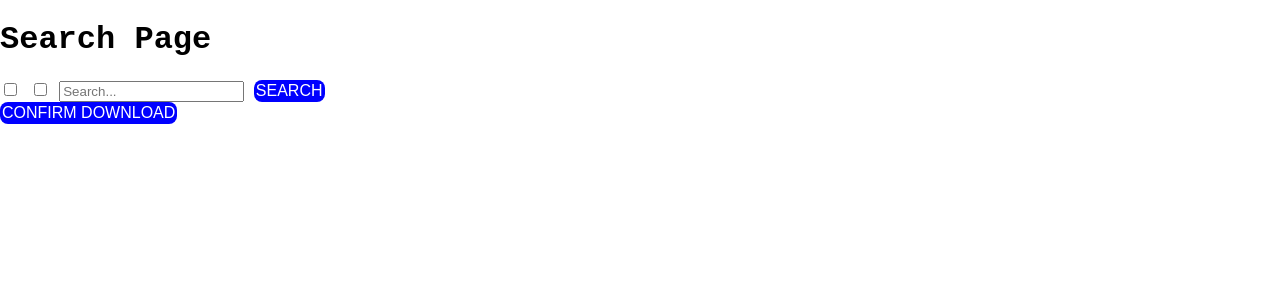
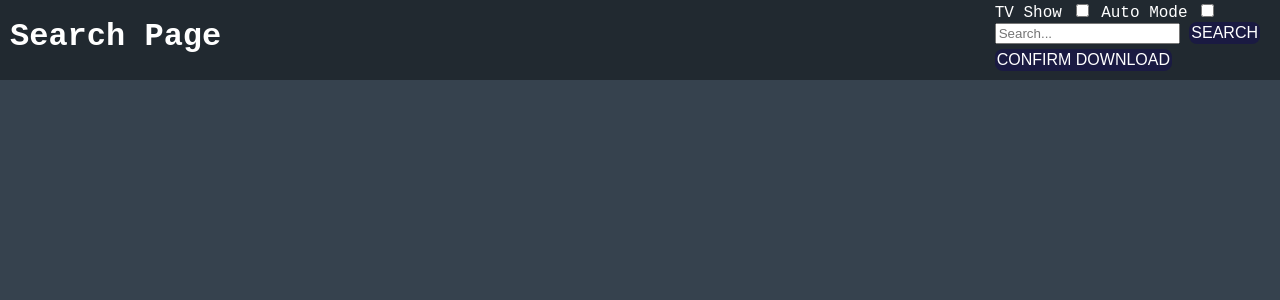
Before and after one commit to Axow01/autodl_web, a PHP site: page / in a window 1280 px wide. Shown: the top 300 px of the page. Run offline with PHP 8.4, Linux system fonts and the light colour scheme.

Commit message:
some new styling

```diff
--- a/button.js
+++ b/button.js
@@ -44,7 +44,7 @@ async function downloadAll() {
 	});
 	var oldResults = document.getElementsByName("_results")[0];
 	if (oldResults)
-		document.removeChild(oldResults);
+		oldResults.parentNode.removeChild(oldResults);
 	return response.json();
 }
 
--- a/index.html
+++ b/index.html
@@ -8,14 +8,22 @@
 </head>
 
 <body>
+	<div class="_header">
+		<br>
 		<h1>Search Page</h1>
+		<div class="_formSearch">
 			<form>
+				<Label>TV Show</Label>
 				<input type="checkbox" name="_tvshow" value="Tv Show">
+				<Label>Auto Mode</Label>
 				<input type="checkbox" name="_automode" value="Auto Mode">
+				<br>
 				<input type="text" placeholder="Search..." name="_search" />
 				<button onclick="sendRequest(event)">Search</button>
 			</form>
-	<button onclick="downloadAll()">Confirm Download</button>
+			<button id="confirmClick" onclick="downloadAll()">Confirm Download</button>
+		</div>
+	</div>
 </body>
 
 </html>
--- a/main.css
+++ b/main.css
@@ -2,10 +2,32 @@ body {
 	margin: 0;
 	padding: 0;
 	font-family:'Courier New', Courier, monospace;
+	background-color: #36424e;
+}
+
+._header {
+	background-color: #212930;
+	color: white;
+	height: 80px;
+}
+
+._header ._formSearch {
+	float: right;
+	margin-right: 20px;
+	margin-top: -75px;
+}
+
+._header h1 {
+	margin-left: 10px;
+	margin-top: auto;
+}
+
+#confirmClick {
+	margin-top: 5px;
 }
 
 button {
-	background-color: blue;
+	background-color: rgb(26, 26, 66);
 	border: none;
 	border-radius: 8px;
 	padding: 2px;
@@ -16,8 +38,8 @@ button {
 
 button:hover {
 	cursor: pointer;
-	background-color: cyan;
-	color: black;
+	background-color: rgb(35, 35, 87);
+	color: white;
 }
 
 ul {
@@ -53,6 +75,6 @@ li button {
 
 li button:hover {
 	cursor: pointer;
-	background-color: cyan;
-	color:black;
+	background-color: rgb(35, 35, 87);
+	color: white;
 }
```
Lines whose indentation alone changed are shown as unchanged.
